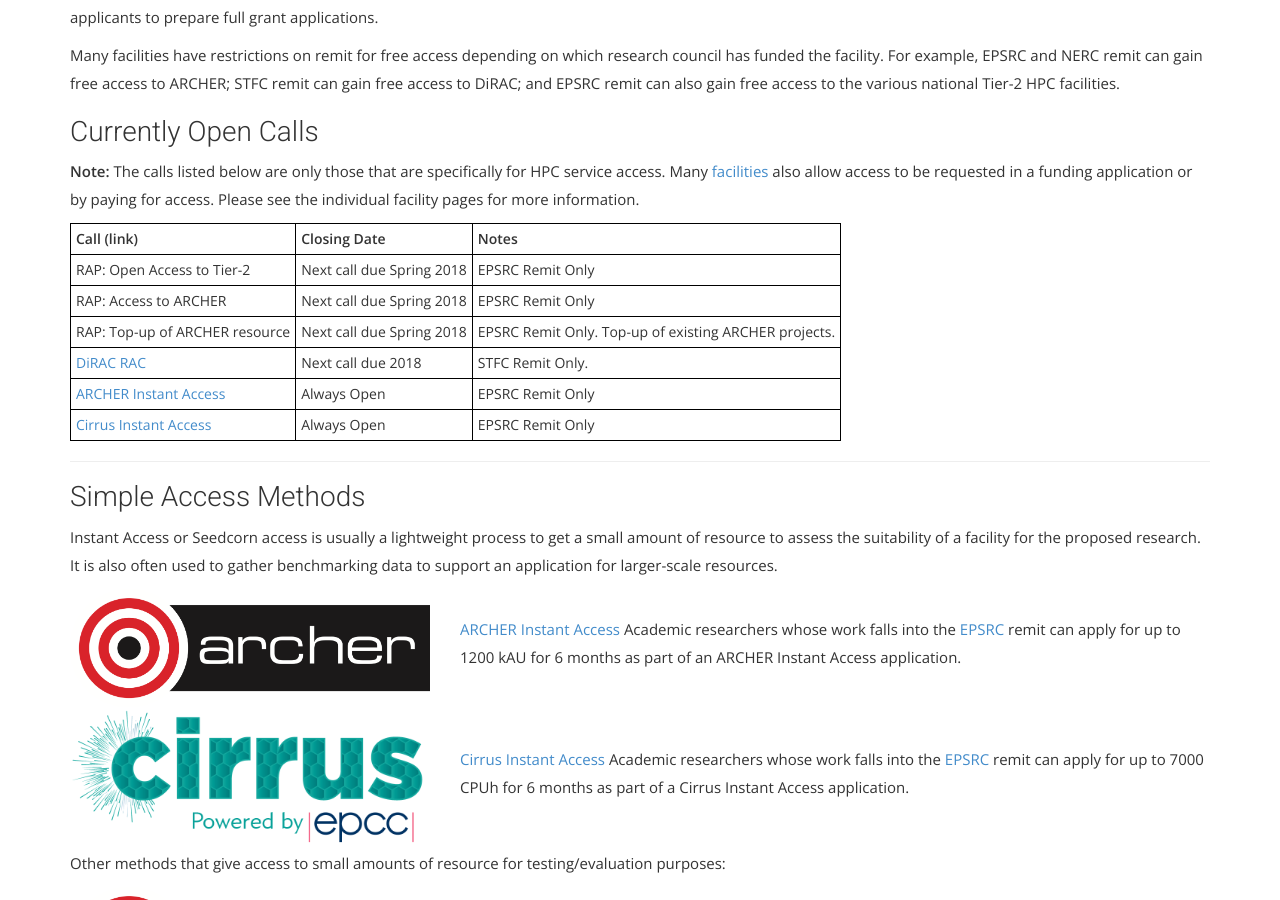
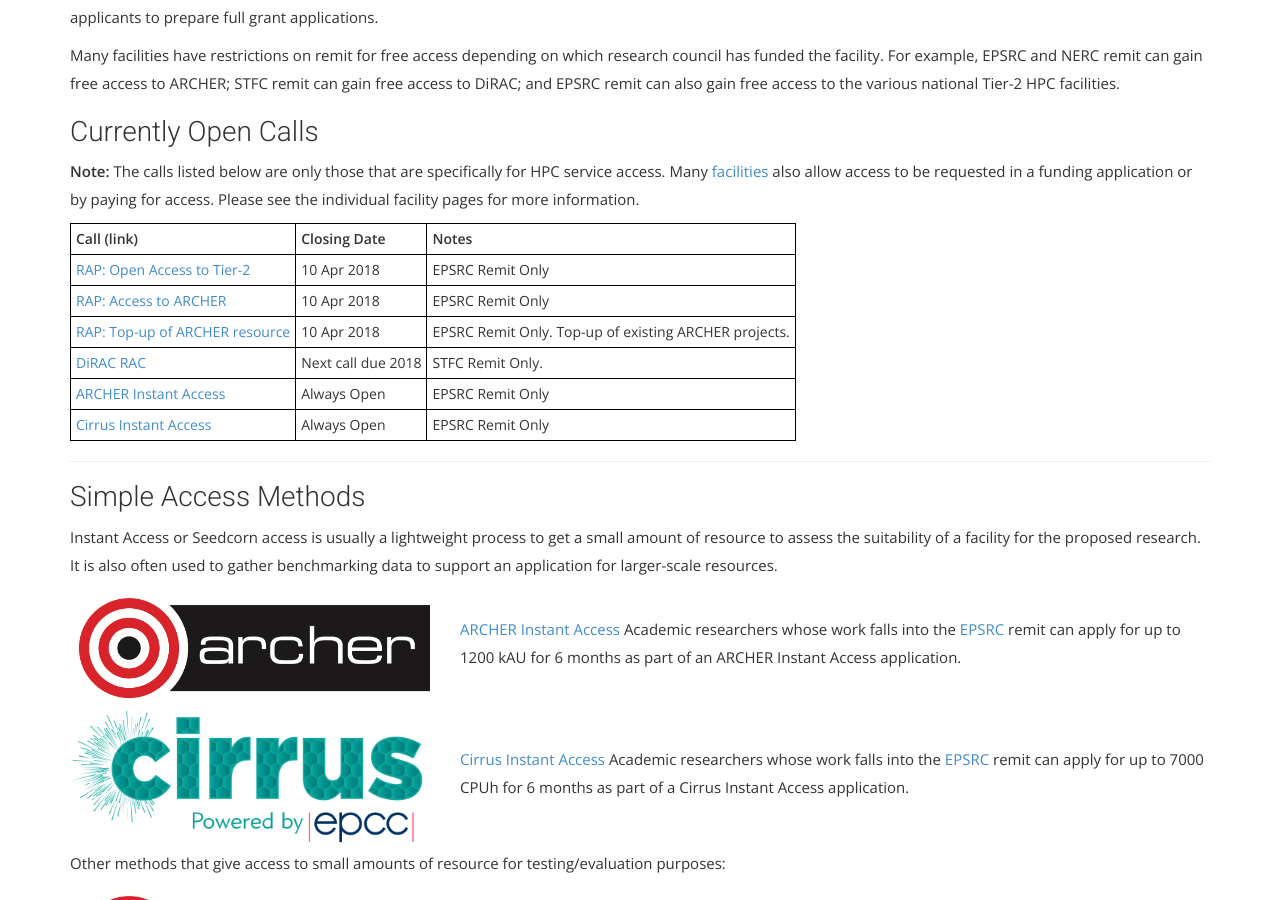
Before and after one commit to hpc-uk/hpcuk-website, a Jekyll site: the page built from access/index.html, in a window 1280 px wide and 900 px high, scrolled down 548 px. Built offline with Jekyll 4.4.1, drawn with Linux system fonts in a browser that asks for light colours; nearby versions of some CDN libraries; some web fonts are replaced.

Commit message:
Added Spring RAP calls

```diff
--- a/access/index.html
+++ b/access/index.html
@@ -36,22 +36,22 @@
   </thead>
   <tbody>
     <tr>
-      <td>RAP: Open Access to Tier-2</td>
-      <td>Next call due Spring 2018</td>
+	    <td><a href="https://www.epsrc.ac.uk/funding/calls/resourceallocationpanel-rap-openaccesstotier2-spring2018/">RAP: Open Access to Tier-2</a></td>
+      <td>10 Apr 2018</td>
       <td>EPSRC Remit Only</td>
     </tr>
   </tbody>
   <tbody>
     <tr>
-      <td>RAP: Access to ARCHER</td>
-      <td>Next call due Spring 2018</td>
+	    <td><a href="https://www.epsrc.ac.uk/funding/calls/resourceallocationpanel-rap-accesstoarcher-spring2018/">RAP: Access to ARCHER</a></td>
+      <td>10 Apr 2018</td>
       <td>EPSRC Remit Only</td>
     </tr>
   </tbody>
   <tbody>
     <tr>
-      <td>RAP: Top-up of ARCHER resource</td>
-      <td>Next call due Spring 2018</td>
+	    <td><a href="https://www.epsrc.ac.uk/funding/calls/resourceallocationpanel-rap-top-upofarcherresource-onepsrcgrants-spring2018/">RAP: Top-up of ARCHER resource</a></td>
+      <td>10 Apr 2018</td>
       <td>EPSRC Remit Only. Top-up of existing ARCHER projects.</td>
     </tr>
   </tbody>
```
